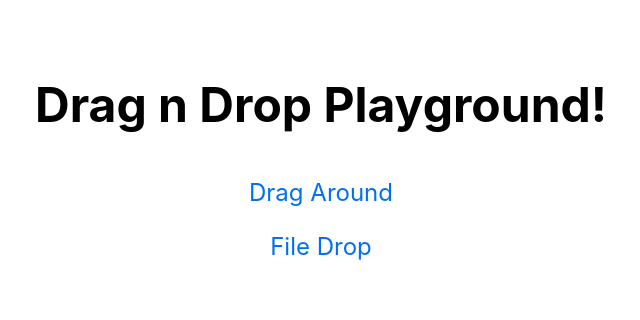
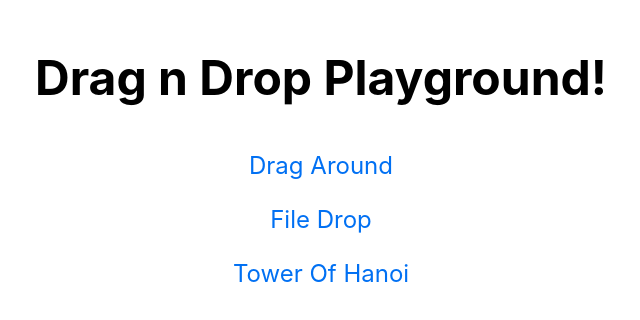
Before and after one commit to patriciolencina/playground-react-dnd, a React (Create React App) app: page / in a window 1280 px wide. Shown: the part 226-546 px from the top of the page, without its empty margins (319-959 px from the left). Built offline with nearby package versions, Linux system fonts and the light colour scheme.

Commit message:
📦 NEW: Tower of Hanoi

```diff
--- a/src/App.js
+++ b/src/App.js
@@ -6,6 +6,7 @@ import { Router } from "@reach/router";
 import MoveAroundPage from "./pages/movearound";
 import HomePage from "./pages/home";
 import FileDropPage from "./pages/filedrop";
+import TowerOfHanoi from "./pages/towerofhanoi";
 
 const App = () => {
   return (
@@ -14,6 +15,7 @@ const App = () => {
         <HomePage path="/" />
         <MoveAroundPage path="/drag-around" />
         <FileDropPage path="/file-drop" />
+        <TowerOfHanoi path="/tower-of-hanoi" />
       </Router>
     </div>
   );
--- a/src/pages/home.js
+++ b/src/pages/home.js
@@ -8,6 +8,7 @@ const HomePage = () => {
       <nav>
         <Link to="/drag-around">Drag Around</Link>
         <Link to="/file-drop">File Drop</Link>
+        <Link to="/tower-of-hanoi">Tower Of Hanoi</Link>
       </nav>
     </div>
   );
--- /dev/null
+++ b/src/pages/towerofhanoi.js
@@ -0,0 +1,11 @@
+import React from "react";
+
+const TowerOfHanoi = () => {
+  return (
+    <div className="tower-of-hanoi">
+      <h1>TODO: Tower of Hanoi</h1>
+    </div>
+  );
+};
+
+export default TowerOfHanoi;
```
